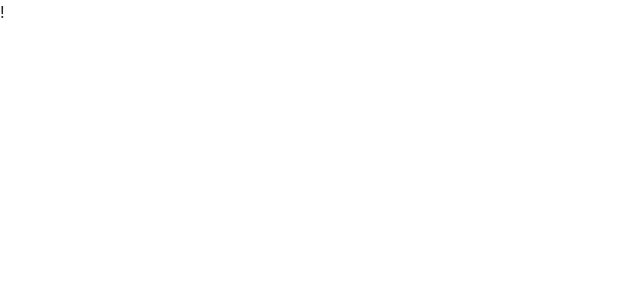
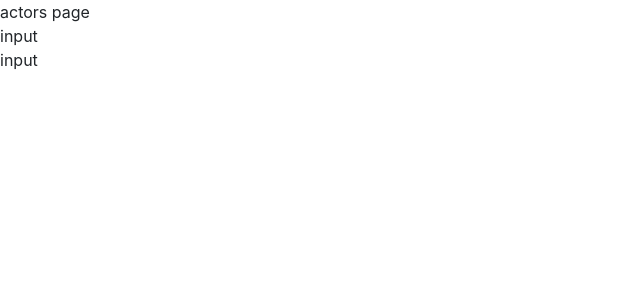
Before and after one commit to orlysan/movie-app, a React (Create React App) app: page / in a window 1280 px wide. Shown: the top 300 px of the page, without its empty margins (0-640 px from the left). Built offline with nearby package versions, Linux system fonts and the light colour scheme.

Commit message:
adding components

```diff
--- a/src/App.js
+++ b/src/App.js
@@ -1,11 +1,10 @@
 import logo from './logo.svg';
 import './App.css';
+import ActorsPage from './components/ActorsPage';
 
 function App() {
   return (
-    <div>
-      !
-    </div>
+    <ActorsPage />
   );
 }
 
--- /dev/null
+++ b/src/components/ActorCard.js
@@ -0,0 +1,11 @@
+import React from 'react';
+
+class ActorCard extends React.Component{
+    render(){
+        return (
+            <div>input</div>
+        )
+    }
+}
+
+export default ActorCard;
--- /dev/null
+++ b/src/components/ActorsPage.js
@@ -0,0 +1,16 @@
+import React from 'react';
+import FilterInput from './FilterInput';
+import GalleryView from './GalleryView';
+
+class ActorsPage extends React.Component{
+    render(){
+        return (
+            <div>actors page
+                <GalleryView />
+                <FilterInput />
+            </div>
+        )
+    }
+}
+
+export default ActorsPage;
--- /dev/null
+++ b/src/components/FilterInput.js
@@ -0,0 +1,11 @@
+import React from 'react';
+
+class FilterInput extends React.Component{
+    render(){
+        return (
+            <div>input</div>
+        )
+    }
+}
+
+export default FilterInput;
--- /dev/null
+++ b/src/components/GalleryView.js
@@ -0,0 +1,12 @@
+import React from 'react';
+import ActorCard from './ActorCard';
+
+class GalleryView extends React.Component{
+    render(){
+        return (
+            <ActorCard />
+        )
+    }
+}
+
+export default GalleryView;
```
Also changed, not shown: src/data-model/actorsData.js (+13 -23 lines).
